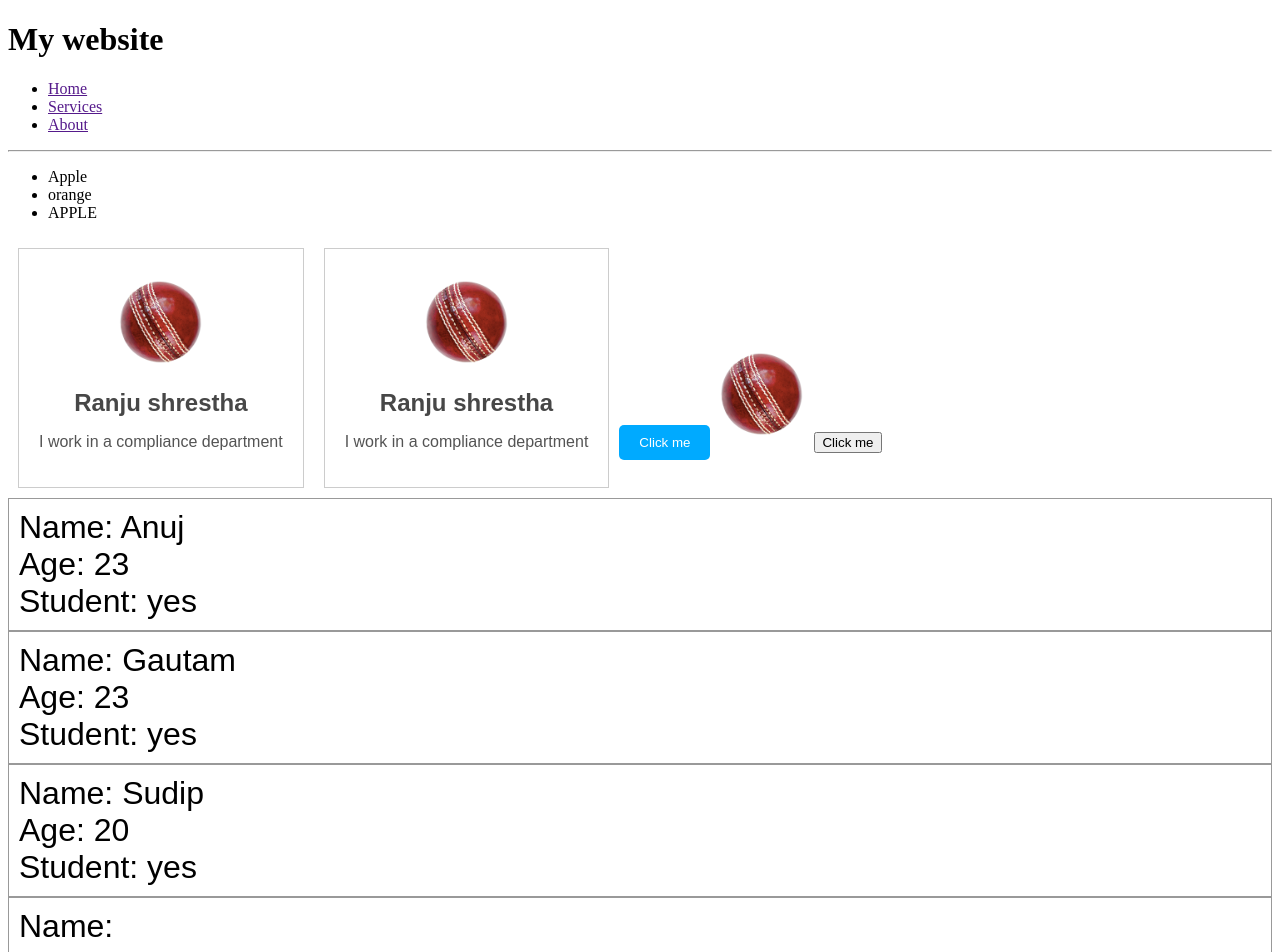
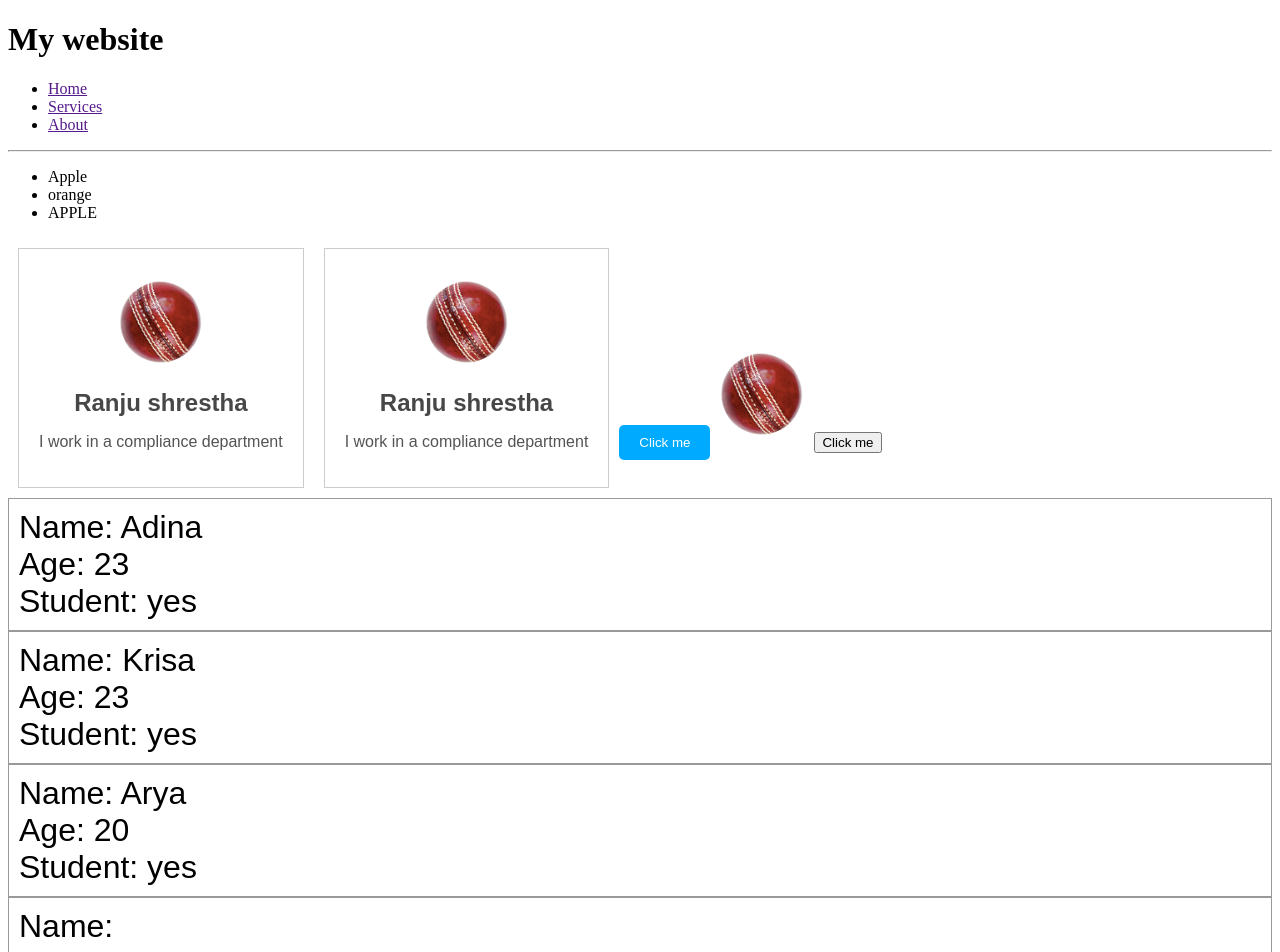
Before and after one commit to ranjushrestha/react-projects, a React (Vite) app in the folder my-react-app/: page / in a window 1280 px wide. Shown: the top 952 px of the page. Built offline with nearby package versions, Linux system fonts and the light colour scheme.

Commit message:
useState hook example

```diff
--- a/my-react-app/src/App.jsx
+++ b/my-react-app/src/App.jsx
@@ -8,6 +8,7 @@ import UserGreeting from './UserGreeting.jsx'
 import List from './List.jsx'
 import Buttons from './Button2.jsx'
 import ProfilePicture  from './ProfilePicture.jsx'
+import MyComponent from './MyComponent.jsx'
 
 
 function App() {
@@ -33,13 +34,14 @@ function App() {
     <Button/>
     <ProfilePicture/>
     <Buttons/>
-    <Student name="Anuj" age= {23} isStudent= "true"/>
-    <Student name="Gautam" age= {23} isStudent= "false"/>
-    <Student name="Sudip" age= {20} isStudent= "true"/>
+    <Student name="Adina" age= {23} isStudent= "true"/>
+    <Student name="Krisa" age= {23} isStudent= "false"/>
+    <Student name="Arya" age= {20} isStudent= "true"/>
     <Student />
     <UserGreeting isLoggedIn={true} username="Ranju"/>
     {fruits.length > 0 && <List items={fruits} category="Fruits"/> }
     {vegetables.length > 0 && <List items={vegetables} category="Vegetables"/> }
+    <MyComponent/>
     <Footer />
 
     </>
--- /dev/null
+++ b/my-react-app/src/MyComponent.jsx
@@ -0,0 +1,18 @@
+import React, {useState} from 'react';
+
+function MyComponent () {
+    // const [name, setName] = useState();
+
+    // const updateName = () => {
+    //     setName("My name is Raju and im an idiot");
+    // }
+
+    // return( <div>
+    //     <p>Name: {name}</p>
+    //     <button onClick={updateName}>Set Name</button>
+    // </div>)
+
+
+}
+
+export default MyComponent
```
